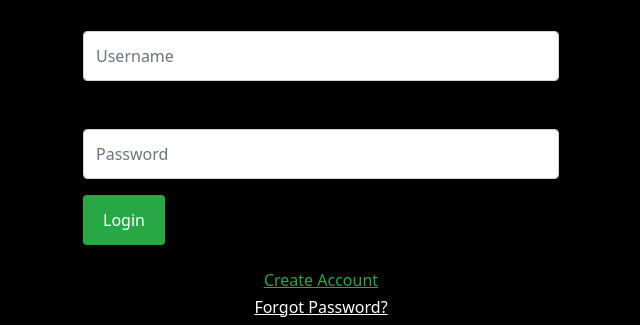
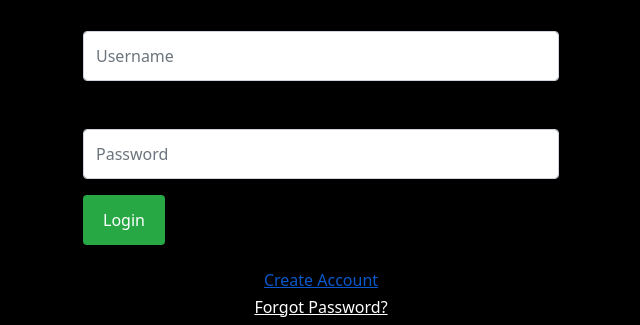
Before and after one commit to AndrewGuadi/doughDiaries, a Flask app: page /login in a window 1280 px wide, with the pointer over the restyled element. Shown: the part 562-887 px from the top of the page, without its empty margins (319-959 px from the left). Run offline with Flask 3, Linux system fonts and the light colour scheme; some libraries are stand-ins or nearby versions.

Commit message:
Changed css for register link

```diff
--- a/static/css/login.css
+++ b/static/css/login.css
@@ -55,7 +55,7 @@ form {
 }
 
 .register-link h6:hover {
-    color: #28a745;
+    color: inherit;
     text-decoration: underline;
 }
 
```
